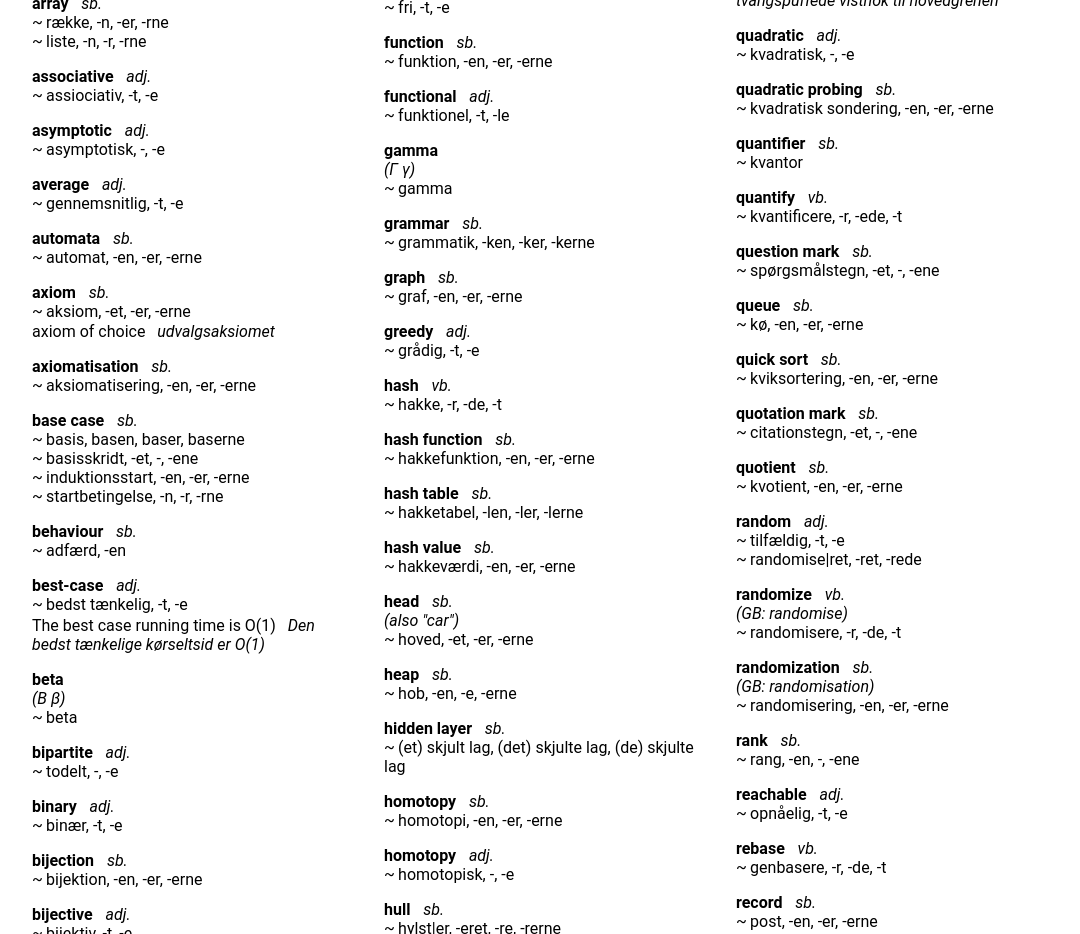
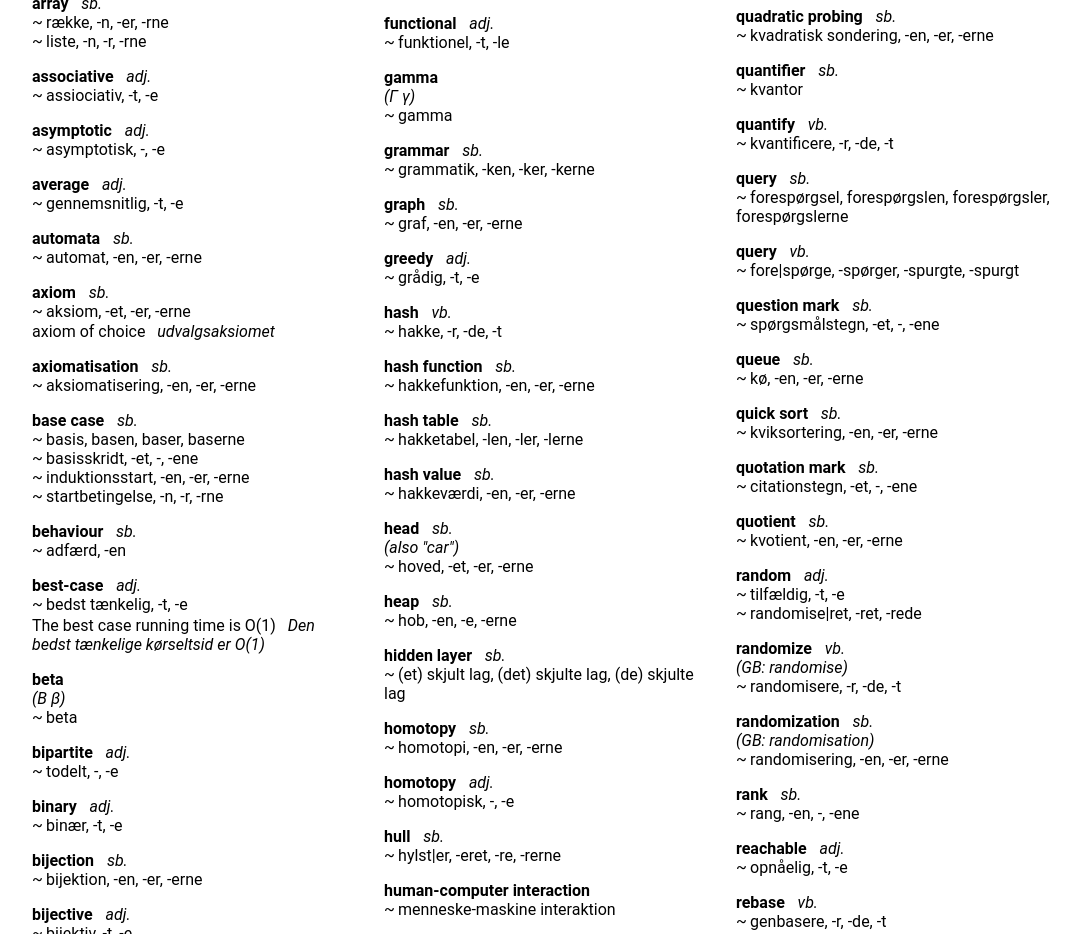
Before and after one commit to SSoelvsten/en-dk, a React (Create React App) app: page / in a window 1280 px wide. Shown: the part 1520-2454 px from the top of the page, without its empty margins (96-1176 px from the left). Built offline with nearby package versions, Linux system fonts and the light colour scheme.

Commit message:
Add 'query'

```diff
--- a/src/dictionary.ts
+++ b/src/dictionary.ts
@@ -2262,7 +2262,19 @@ export const en_dk : Lexeme[] = [
   {
     word: "quantify",
     type: "vb.",
-    translations: ["kvantificere, -r, -ede, -t"],
+    translations: ["kvantificere, -r, -de, -t"],
+    keywords: ["computer science"]
+  },
+  {
+    word: "query",
+    type: "sb.",
+    translations: ["forespørgsel, forespørgslen, forespørgsler, forespørgslerne"],
+    keywords: ["computer science"]
+  },
+  {
+    word: "query",
+    type: "vb.",
+    translations: ["fore|spørge, -spørger, -spurgte, -spurgt"],
     keywords: ["computer science"]
   },
   {
```
